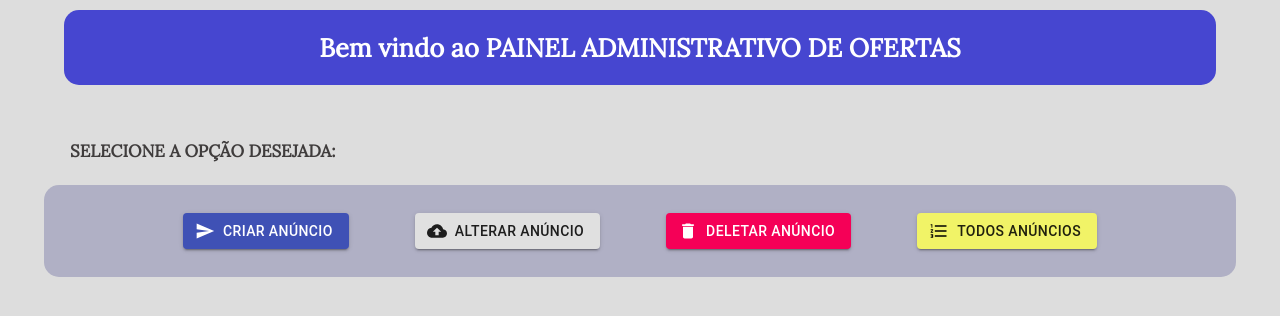
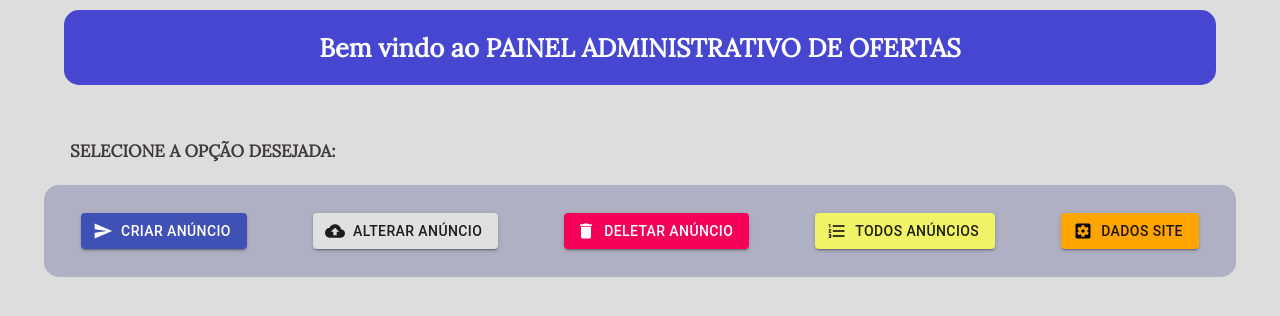
Before and after one commit to MarcoVercosa/template-carros, a React (Create React App) app in the folder client/: page /paineladministrativo in a window 1280 px wide. Shown: the top 316 px of the page. Built offline with nearby package versions, Linux system fonts and the light colour scheme.

Commit message:
Montagem formulario Ediçao em andamento !

```diff
--- /dev/null
+++ b/client/src/components/painelAdministrativo/dadosSite/dadosSite.jsx
@@ -0,0 +1,9 @@
+import React from 'react';
+
+export default function DadosSite(props) {
+
+    return (
+
+        <h1>teste</h1>
+    )
+}
--- a/client/src/components/painelAdministrativo/painel/painelAdministrativo.jsx
+++ b/client/src/components/painelAdministrativo/painel/painelAdministrativo.jsx
@@ -2,6 +2,7 @@ import { React, useState } from 'react';
 import "./painelAdministrativo.css"
 import Formulario from "../formulario/formulario" //FORMULARIO
 import ListarAnuncios from "../listaAnuncios/listaAnuncios"
+import DadosSite from "../dadosSite/dadosSite"
 
 
 import { makeStyles } from '@material-ui/core/styles';
@@ -10,6 +11,7 @@ import DeleteIcon from '@material-ui/icons/Delete';
 import CloudUploadIcon from '@material-ui/icons/CloudUpload';
 import SendIcon from '@material-ui/icons/Send';
 import FormatListNumberedIcon from '@material-ui/icons/FormatListNumbered';
+import SettingsApplicationsIcon from '@material-ui/icons/SettingsApplications';
 
 
 
@@ -26,6 +28,8 @@ export default function Paineladministrativo() {
     const [alterarAnuncio, setAlterarAnuncio] = useState(false)
     const [deletarAnuncio, setDeletarAnuncio] = useState(false)
     const [listaAnuncios, setListaAnuncios] = useState(false)
+    const [dadosSite, setDadosSite] = useState(false)
+
 
     const [mensagemDeRetorno, setMensagemDeRetorno] = useState(false)
     //recebe mensagem de sucesso ou não dos componentes
@@ -39,6 +43,7 @@ export default function Paineladministrativo() {
             setDeletarAnuncio(false)
             setMensagemDeRetorno(false)
             setListaAnuncios(false)
+            setDadosSite(false)
             return
         }
         if (recebe === "alterarAnuncio") {
@@ -47,6 +52,7 @@ export default function Paineladministrativo() {
             setDeletarAnuncio(false)
             setListaAnuncios(false)
             setMensagemDeRetorno(false)
+            setDadosSite(false)
             return
 
 
@@ -57,6 +63,7 @@ export default function Paineladministrativo() {
             setDeletarAnuncio(true)
             setListaAnuncios(false)
             setMensagemDeRetorno(false)
+            setDadosSite(false)
             return
         }
         if (recebe === "listarAnuncios") {
@@ -65,6 +72,15 @@ export default function Paineladministrativo() {
             setDeletarAnuncio(false)
             setListaAnuncios(true)
             setMensagemDeRetorno(false)
+            setDadosSite(false)
+        }
+        if (recebe === "dadosSite") {
+            setCriarAnuncio(false)
+            setAlterarAnuncio(false)
+            setDeletarAnuncio(false)
+            setListaAnuncios(false)
+            setMensagemDeRetorno(false)
+            setDadosSite(true)
         }
     }
 
@@ -126,11 +142,19 @@ export default function Paineladministrativo() {
                             style={{ backgroundColor: "rgb(241, 243, 103)" }}
                             onClick={(dadosBotao, envia = "listarAnuncios") => { SelecionaFormulario(dadosBotao, envia) }}
                             variant="contained"
-                            // color="primary"
                             className={classes.button}
                             startIcon={<FormatListNumberedIcon style={{ color: "black" }} />}
                         >
                             TODOS ANÚNCIOS
+                    </Button>
+                        <Button
+                            style={{ backgroundColor: "ORANGE" }}
+                            onClick={(dadosBotao, envia = "dadosSite") => { SelecionaFormulario(dadosBotao, envia) }}
+                            variant="contained"
+                            className={classes.button}
+                            startIcon={<SettingsApplicationsIcon style={{ color: "black" }} />}
+                        >
+                            DADOS SITE
                     </Button>
                     </div>
                 </article>
@@ -172,6 +196,15 @@ export default function Paineladministrativo() {
                         </>
                     }
                 </div>
+                <div className="seletorformulario">
+
+                    {dadosSite &&
+                        <>
+                            <h2>DADOS SITE</h2>
+                            <DadosSite />
+                        </>
+                    }
+                </div>
 
             </article>
 
```
Also changed, not shown: 1 other file (tests, documents, lock files or other folders).
